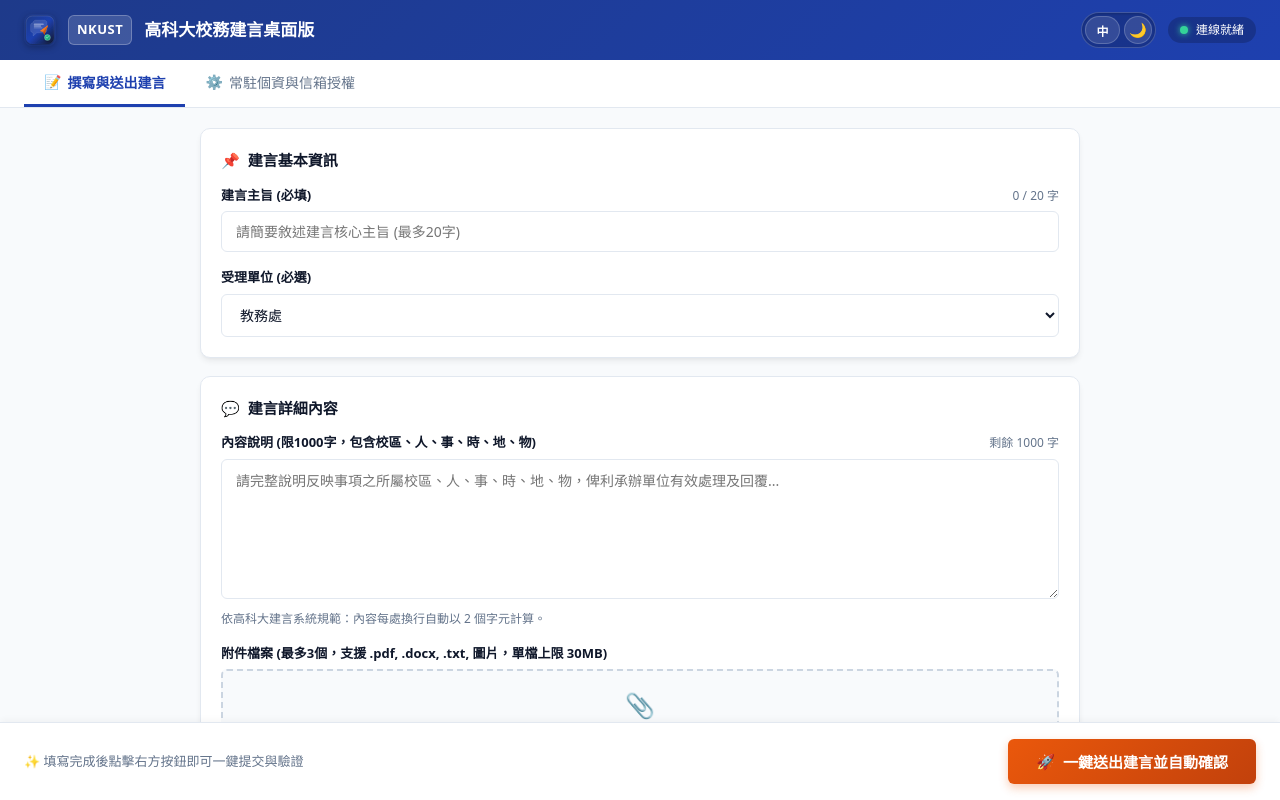
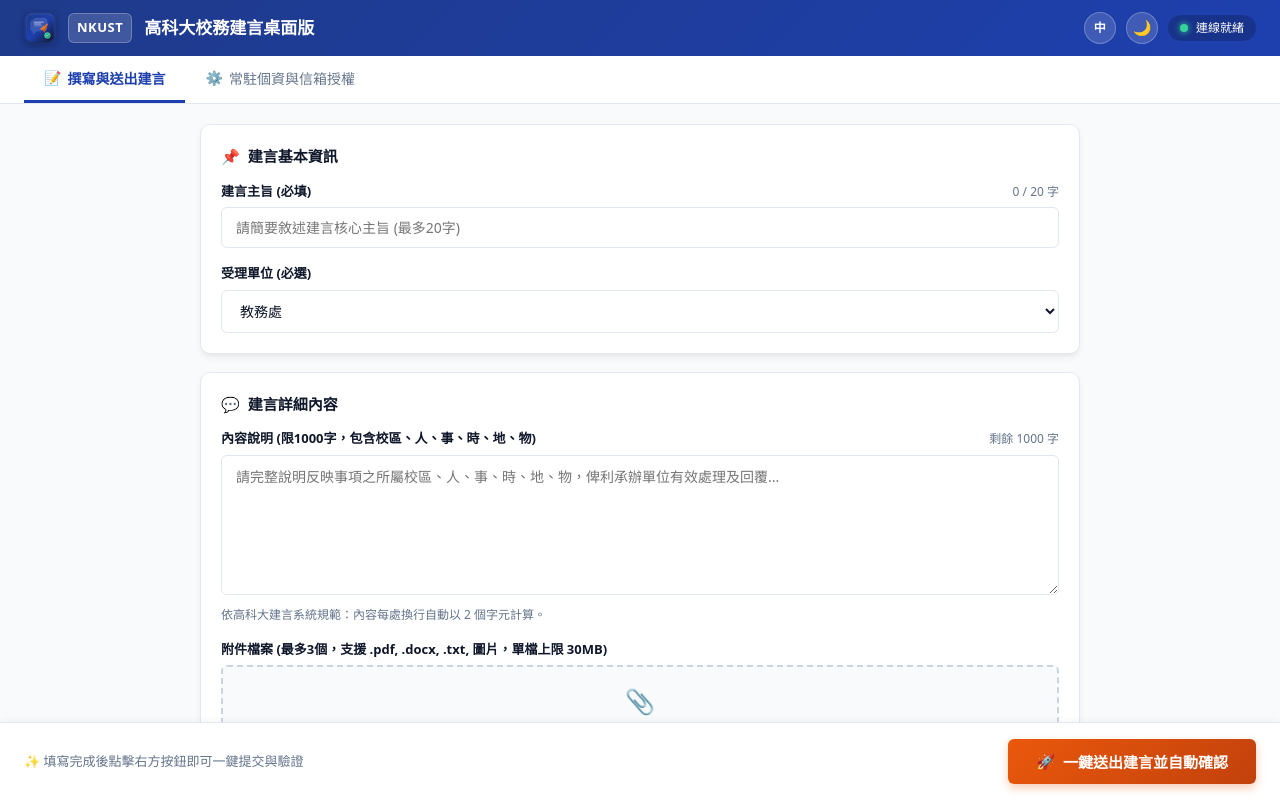
Before and after one commit to hunter-and-prey/NKUST_Suggest_Desktop, a plain HTML site: page frontend/index.html in a window 1280 px wide. Drawn offline with Linux system fonts and the light colour scheme.

Commit message:
style(ui): unify header icon buttons with circular glass styling

```diff
--- a/frontend/index.html
+++ b/frontend/index.html
@@ -17,15 +17,13 @@
       <div class="logo-badge">NKUST</div>
       <div class="header-title">高科大校務建言桌面版</div>
     </div>
-    <div style="display: flex; align-items: center; gap: 12px;">
-      <div class="header-controls-group">
-        <button id="btnLangToggle" class="lang-toggle-btn" title="切換語言 / Switch Language (中文 / English / 日本語)">
-          <span id="langText">中</span>
-        </button>
-        <button id="btnThemeToggle" class="theme-toggle-btn" title="切換深色/淺色主題">
-          <span id="themeIcon">🌙</span>
-        </button>
-      </div>
+    <div style="display: flex; align-items: center; gap: 10px;">
+      <button id="btnLangToggle" class="header-icon-btn" title="切換語言 / Switch Language (中文 / English / 日本語)">
+        <span class="btn-lang-indicator" id="langText">中</span>
+      </button>
+      <button id="btnThemeToggle" class="header-icon-btn" title="切換深色/淺色主題">
+        <span id="themeIcon">🌙</span>
+      </button>
       <div class="header-status">
         <span class="status-dot"></span>
         <span id="headerStatusText" data-i18n="status_ready">連線就緒</span>
--- a/frontend/style.css
+++ b/frontend/style.css
@@ -120,59 +120,32 @@ body {
   font-weight: 600;
 }
 
-.header-controls-group {
-  display: flex;
-  align-items: center;
-  background: rgba(0, 0, 0, 0.18);
-  padding: 3px;
-  border-radius: 24px;
-  border: 1px solid rgba(255, 255, 255, 0.18);
-  box-shadow: inset 0 1px 3px rgba(0, 0, 0, 0.2);
-  gap: 4px;
-  -webkit-app-region: no-drag;
-}
-
-.lang-toggle-btn {
-  background: rgba(255, 255, 255, 0.12);
-  border: 1px solid rgba(255, 255, 255, 0.2);
-  border-radius: 18px;
-  height: 28px;
-  padding: 0 10px;
+.header-icon-btn {
+  background: rgba(255, 255, 255, 0.15);
+  border: 1px solid rgba(255, 255, 255, 0.25);
+  border-radius: 50%;
+  width: 32px;
+  height: 32px;
   display: flex;
   align-items: center;
   justify-content: center;
   cursor: pointer;
-  color: #ffffff;
+  color: white;
+  font-size: 15px;
+  transition: all 0.2s ease;
+  -webkit-app-region: no-drag;
+}
+
+.header-icon-btn:hover {
+  background: rgba(255, 255, 255, 0.28);
+  transform: scale(1.05);
+}
+
+.btn-lang-indicator {
   font-size: 12px;
   font-weight: 700;
   letter-spacing: 0.5px;
-  transition: all 0.2s cubic-bezier(0.4, 0, 0.2, 1);
-}
-
-.lang-toggle-btn:hover {
-  background: rgba(255, 255, 255, 0.28);
-  box-shadow: 0 2px 6px rgba(0, 0, 0, 0.15);
-}
-
-.theme-toggle-btn {
-  background: rgba(255, 255, 255, 0.12);
-  border: 1px solid rgba(255, 255, 255, 0.2);
-  border-radius: 50%;
-  width: 28px;
-  height: 28px;
-  display: flex;
-  align-items: center;
-  justify-content: center;
-  cursor: pointer;
-  color: #ffffff;
-  font-size: 14px;
-  transition: all 0.2s cubic-bezier(0.4, 0, 0.2, 1);
-}
-
-.theme-toggle-btn:hover {
-  background: rgba(255, 255, 255, 0.28);
-  transform: rotate(15deg) scale(1.08);
-  box-shadow: 0 2px 6px rgba(0, 0, 0, 0.15);
+  line-height: 1;
 }
 
 .header-status {
```
Also changed, not shown: 1 other file.
